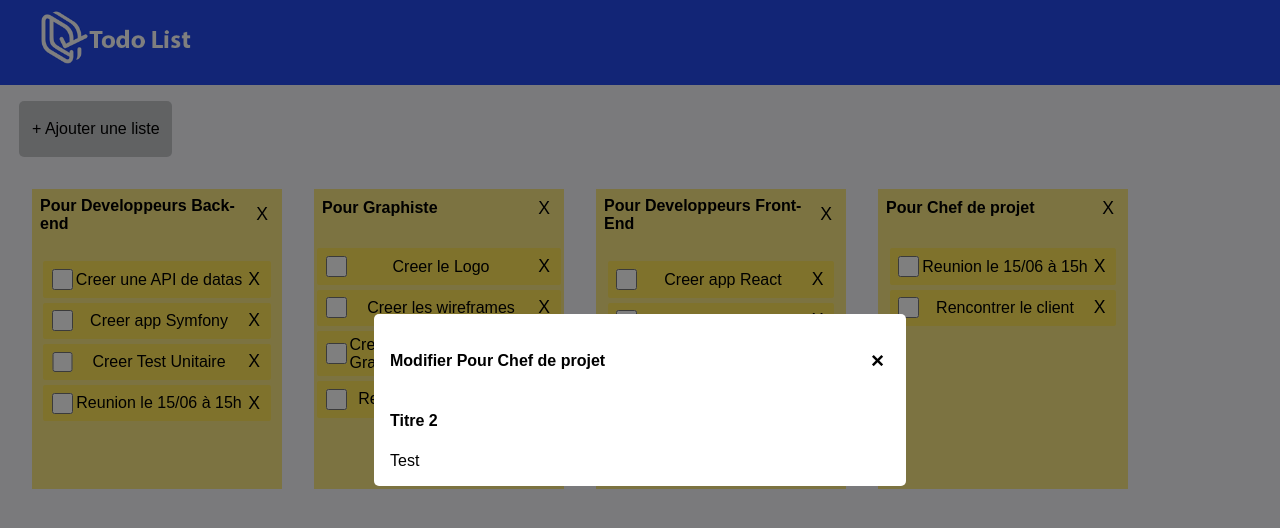
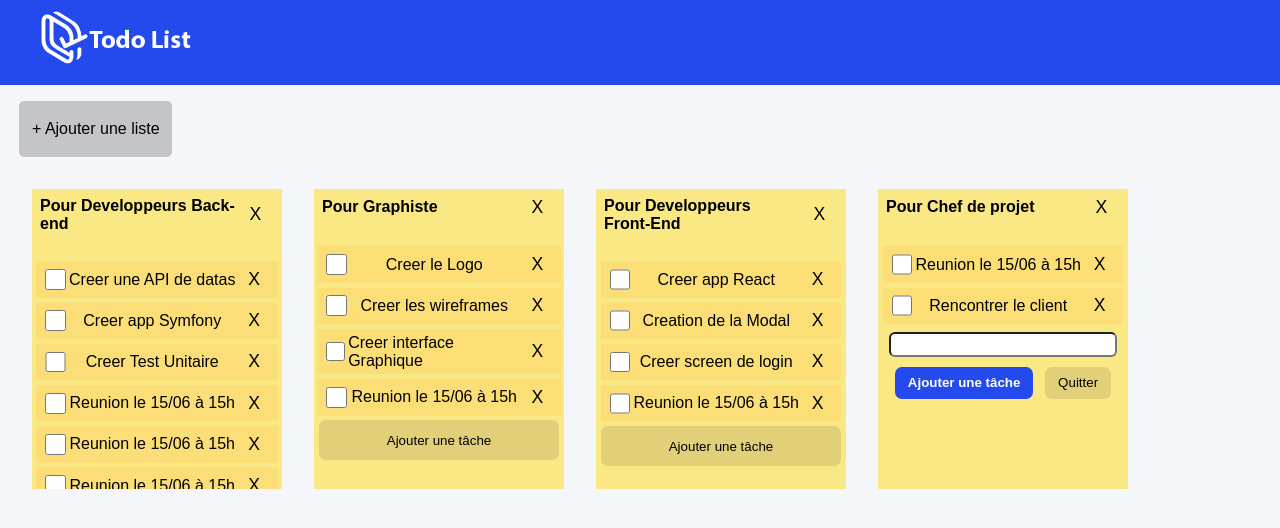
Before and after one commit to ThomasBrossier/TodoList-ReactJS, a React (Create React App) app: page / in a window 1280 px wide. Both pictures are taken after a click on the element 1003 px from the left and 338 px from the top of the page. Shown: the top 528 px of the page. Built offline with nearby package versions, Linux system fonts and the light colour scheme.

Commit message:
Add Remove Task & AddTask & Style Modified for the lists

```diff
--- a/src/components/Todo/Todo.jsx
+++ b/src/components/Todo/Todo.jsx
@@ -1,14 +1,22 @@
 import React from 'react'
+import { useDispatch } from 'react-redux';
 import DeleteButton from '../buttons/DeleteButton';
 import style from "./todo.module.scss";
+import { removeTask } from '../../feature/todoList.slice';
 
-const Todo = ({id, title, done}) => {
+const Todo = ({idTask,idList, title, done}) => {
+  const dispatch = useDispatch();
+  const removeCurrentTask = (e) => {
+    e.stopPropagation();
+    const payload = {idList,idTask}
+    dispatch(removeTask(payload))
+  }
   return (
     <li className={style.todoTask}>
-        <input className={style.checkTodo} type="checkbox"  />
+        <input className={style.checkTodo} type="checkbox"  onClick={(e)=>e.stopPropagation()} />
         {/* checked={done? true:false} */}
         <span>{title}</span>
-        <DeleteButton typeToDelete="task"id={id}/>
+        <DeleteButton typeToDelete="task" idList={idList} idTask={idTask} action={(e)=>removeCurrentTask(e)}/>
     </li>
   )
 }
--- a/src/components/Todo/todo.module.scss
+++ b/src/components/Todo/todo.module.scss
@@ -1,6 +1,6 @@
 .todoTask{
     list-style: none;
-    background-color: #ffe659;
+    background-color: var(--todoTask);
     border-radius: 2px;
     padding:0.3rem;
     margin: 0.3rem 0.2rem;
@@ -8,6 +8,9 @@
     flex-flow: row nowrap;
     justify-content: space-between;
     align-items: center;
+    &:hover{
+      background-color: var(--todoTaskHover);
+    }
     .checkTodo{
         accent-color: #ffe659 ;
         width: 1.3rem;
--- a/src/components/TodoList/AddList.jsx
+++ b/src/components/TodoList/AddList.jsx
@@ -8,7 +8,6 @@ import style from './addList.module.scss';
 
 const AddList = () => {
   const dispatch =useDispatch();
-  let countId = useSelector(state=> state.idListCount)
   const [active, setActive]= useState(false)
   const [value, setValue] = useState("")
   const updateview = (e)=>{
@@ -20,7 +19,7 @@ const AddList = () => {
       return
     }
     const list = {
-      id : countId,
+      id : Math.floor(Math.random()*10000),
       title: value,
       tasks : []
     }
@@ -35,7 +34,7 @@ const AddList = () => {
     <>
       <input type="text" value={value} onChange={(e)=>handleInputChange(e)} />
       <button type="button" className={style.createList} onClick={()=>addNewList()}>Ajouter une liste</button>
-      <DeleteButton typeToDelete="addlist" updateview={updateview}/>
+      <DeleteButton typeToDelete="addlist" action={updateview}/>
     </>
   )
 
--- a/src/components/TodoList/TodoList.jsx
+++ b/src/components/TodoList/TodoList.jsx
@@ -4,27 +4,67 @@ import Todo from '../todo/Todo';
 import DeleteButton from '../buttons/DeleteButton';
  import useModal from '../modal/useModal'
 import Modal from '../modal/Modal';
-
+import { useState } from 'react';
+import { useDispatch } from 'react-redux';
+import { addTask } from '../../feature/todoList.slice';
 const TodoList = ({id, title,tasks}) => {
 
   const { isShowing, toggle } = useModal();
+  const [addTaskBloc, showAddTaskBloc] = useState(false);
+  const [addTaskInput, setAddTaskInput]= useState("")
+  const dispatch = useDispatch();
+
+  const quitAddTask = (e)=>{
+    e.stopPropagation();
+    showAddTaskBloc(false);
+    setAddTaskInput("");
+  }
+  const addTaskInState = (e)=>{
+    e.stopPropagation();
+    if(addTaskInput !== "" ){
+      const payload = {
+        id,
+        task:{ id : Math.floor(Math.random()*1000000),
+               title : addTaskInput,
+               done : false
+            }
+      }
+      setAddTaskInput("")
+      dispatch(addTask(payload))
+    }
+  }
   return (
 
     <div className={style.container} onClick={()=>toggle()}>
 
             <div className={style.header}>
               <div className={style.title}>{title}</div>
-              <DeleteButton id={id} typeToDelete="list"/>
+                  <DeleteButton idList={id} typeToDelete="list" />
             </div>
             <div className={style.todoList}>
                 <ul>
-                  {tasks.map(task=> <Todo key={task.id} id={task.id} title={task.title} done={task.done}/>)}
+                  <>
+                    {tasks.map(task=> <Todo key={task.id} idTask={task.id} idList={id}title={task.title} done={task.done}/>)}
+                    <div className={style.addTask}>
+                      {addTaskBloc ?
+                       <>
+                          <input type="text" value={addTaskInput} onChange={(e)=>setAddTaskInput(e.target.value)} onClick={(e)=>e.stopPropagation()}placeholder="" />
+                          <div className={style.buttons}>
+                            <button type="button" className={style.addTaskButton} onClick={(e)=>addTaskInState(e)}>Ajouter une tâche</button>
+                            <button type="button" className={style.quitButton} onClick={(e)=>quitAddTask(e)}>Quitter</button>
+                          </div>
+                       </> :
+                       <button className={style.showAddtask} type="button" onClick={(e)=>{e.stopPropagation();showAddTaskBloc(true)}}>Ajouter une tâche</button>
+                       }
+
+                    </div>
+                  </>
                 </ul>
             </div>
-        <Modal  isShowing={isShowing} title={"Modifier " + title} hide={toggle}>
+        {/* <Modal  isShowing={isShowing} title={"Modifier " + title} hide={toggle}>
             <h4>Titre 2</h4>
             <div>Test</div>
-        </Modal>
+        </Modal> */}
     </div>
 
   )
--- a/src/components/TodoList/todoList.module.scss
+++ b/src/components/TodoList/todoList.module.scss
@@ -32,28 +32,56 @@
       flex-flow: column nowrap;
       justify-content: flex-start;
       align-items: center;
-    }
-    .modifyList{
-      text-align: center;
-      justify-self: center;
+      .addTask{
         display: flex;
-      flex-flow: column nowrap;
-      justify-content: flex-start;
-      height: 100%;
-      width:100%;
+        width: 240px;
+        align-items: center;
+        margin: auto;
+        flex-flow: column;
+        .showAddtask{
+          height: 2.5rem;
+          width: 100%;
           cursor: pointer;
+          background-color: rgba($color: #000000, $alpha: 0.1);
           &:hover{
-        background-color: rgba($color: #000000, $alpha: 0.4);
-        z-index: 999;
-        span{
-          display: block;
+            background-color: rgba($color: #000000, $alpha: 0.2);
           }
         }
-      span{
-        margin-top: 4rem;
-        font-size: 3rem;
+        input{
+          width:220px;
+          margin: 0.2rem;
+          height: 1.2rem;
+        }
+        .buttons{
+          font-size: 1rem;
+          margin-top: 0.4rem;
+          display: flex;
+          flex-direction: row;
+          justify-content: space-evenly;
+          align-items: center;
+          width : 100%;
+          button{
+            height: 2rem;
+            background: transparent;
+            border: none;
+          }
+          .addTaskButton{
+            background: var(--main);
+            cursor: pointer;
+            color:var(--font-light);
+            font-weight: 600;
+            &:hover{
+              background: var(--main-darker);
+            }
+          }
+          .quitButton{
+              background: rgba(0,0,0,0.1);
+            &:hover{
+              background-color: rgba(255,0,0,0.5);
               color: var(--font-light);
-        display: none;
             }
           }
         }
+      }
+    }
+}
--- a/src/components/buttons/DeleteButton.jsx
+++ b/src/components/buttons/DeleteButton.jsx
@@ -3,16 +3,16 @@ import { useDispatch } from 'react-redux'
 import style from './deleteButton.module.scss'
 import {removeList} from '../../feature/todoList.slice'
 
-const DeleteButton = ({typeToDelete,id,updateview}) => {
+const DeleteButton = ({typeToDelete,idTask,idList, action }) => {
   const dispatch = useDispatch();
 
   const removeAction = (e)=>{
     switch (typeToDelete){
-      case 'list' : dispatch(removeList(id));
+      case 'list' : dispatch(removeList(idList));
         break;
-      case 'task' : ;
+      case 'task' : action(e) ;
         break;
-      case 'addlist':  updateview(e);
+      case 'addlist':  action(e);
         break;
       default : break;
     }
--- a/src/fakedata.js
+++ b/src/fakedata.js
@@ -17,6 +17,18 @@ export const datas = {
                 done : true
             },{
                 id:4,
+                title:"Reunion le 15/06 à 15h",
+                done : false
+            },{
+                id:5,
+                title:"Reunion le 15/06 à 15h",
+                done : false
+            },{
+                id:6,
+                title:"Reunion le 15/06 à 15h",
+                done : false
+            },{
+                id:7,
                 title:"Reunion le 15/06 à 15h",
                 done : false
             }],
--- a/src/feature/todoList.slice.js
+++ b/src/feature/todoList.slice.js
@@ -18,9 +18,17 @@ export const todoListSlice = createSlice({
         },
         setCurrentList : (state, action)=>{
             state.currentList = action.payload;
+        },
+        addTask : (state, action)=>{
+            const index = state.lists.findIndex((list)=> list.id === action.payload.id)
+            state.lists[index].tasks.push(action.payload.task)
+        },
+        removeTask : (state,action)=>{
+            const index = state.lists.findIndex((list)=> list.id === action.payload.idList)
+            state.lists[index].tasks = state.lists[index].tasks.filter(task=> task.id !== action.payload.idTask)
         }
     }
 })
 
-export const {callDatas,addList,removeList,incrementIdList,setCurrentList} = todoListSlice.actions;
+export const {callDatas,addList,removeList,incrementIdList,setCurrentList,addTask,removeTask} = todoListSlice.actions;
 export default todoListSlice.reducer
--- a/src/utils/_variables.scss
+++ b/src/utils/_variables.scss
@@ -1,16 +1,18 @@
 :root {
 /* Global */
 --main : #244aed;
+--main-darker : #133ae5;
 --light :#f5f6fa ;
 --dark : #282828;
 --grey :#282828;
 
 /* TodoList*/
 --todolist: #fae884;
---todolist-header  : #ffe659;
-
+--todolist-header  : rgb(255, 230, 89);
+--todoTask : rgba(255, 200, 89,0.3);
+--todoTaskHover : rgba(255,150, 89,0.3);
 /*Font*/
---font-light : #CCCCCC;
+--font-light : white;
 --font-dark : #3c3c3c;
 --font-family : 'Poppins', sans-serif;
 
@@ -18,4 +20,13 @@
 --btn-primary : ;
 --btn-secondary : ;
 
+    input{
+        border-radius: 6px ;
+    }
+    button{
+        border-radius: 7px;
+        padding: 0 0.8rem;
+        border: none;
+        background-color: none;
+    }
 }
```
Lines whose indentation alone changed are shown as unchanged.
